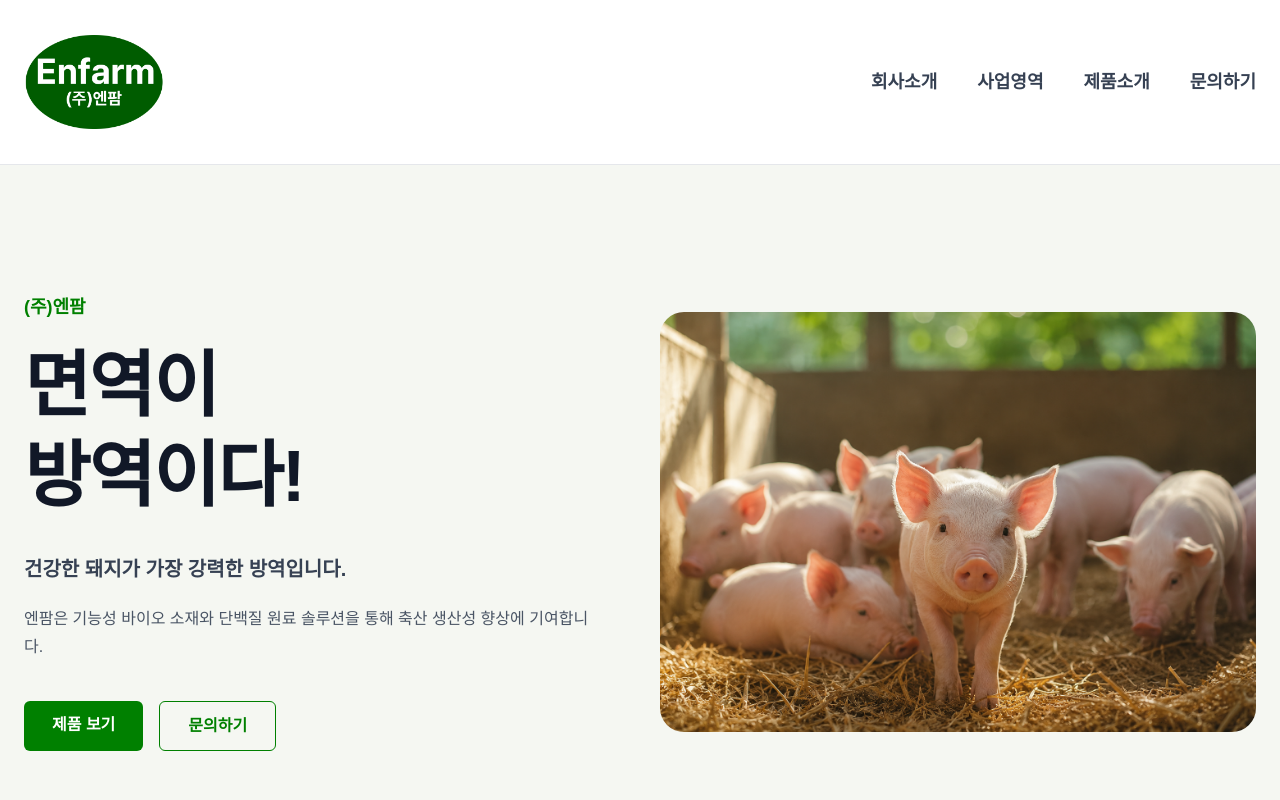
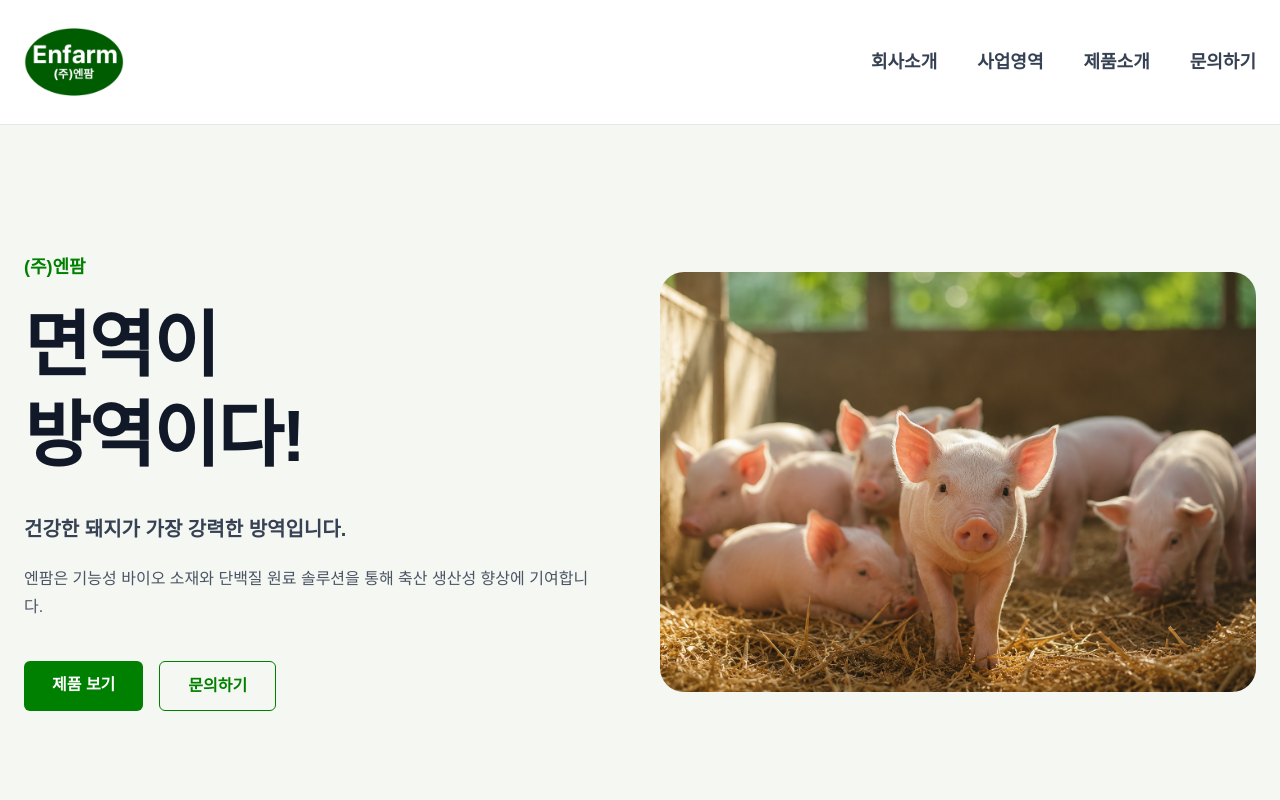
Before and after one commit to uncypdf/enfarm-site, a Next.js app: page / in a window 1280 px wide. Shown: the top 800 px of the page. Built offline with nearby package versions, Linux system fonts and the light colour scheme.

Commit message:
Reduce logo size

```diff
--- a/src/app/page.tsx
+++ b/src/app/page.tsx
@@ -46,8 +46,8 @@ export default function Home() {
             <Image
               src="/logo.png"
               alt="엔팜 로고"
-              width={140}
-              height={47}
+              width={100}
+              height={34}
               priority
             />
           </a>
```
